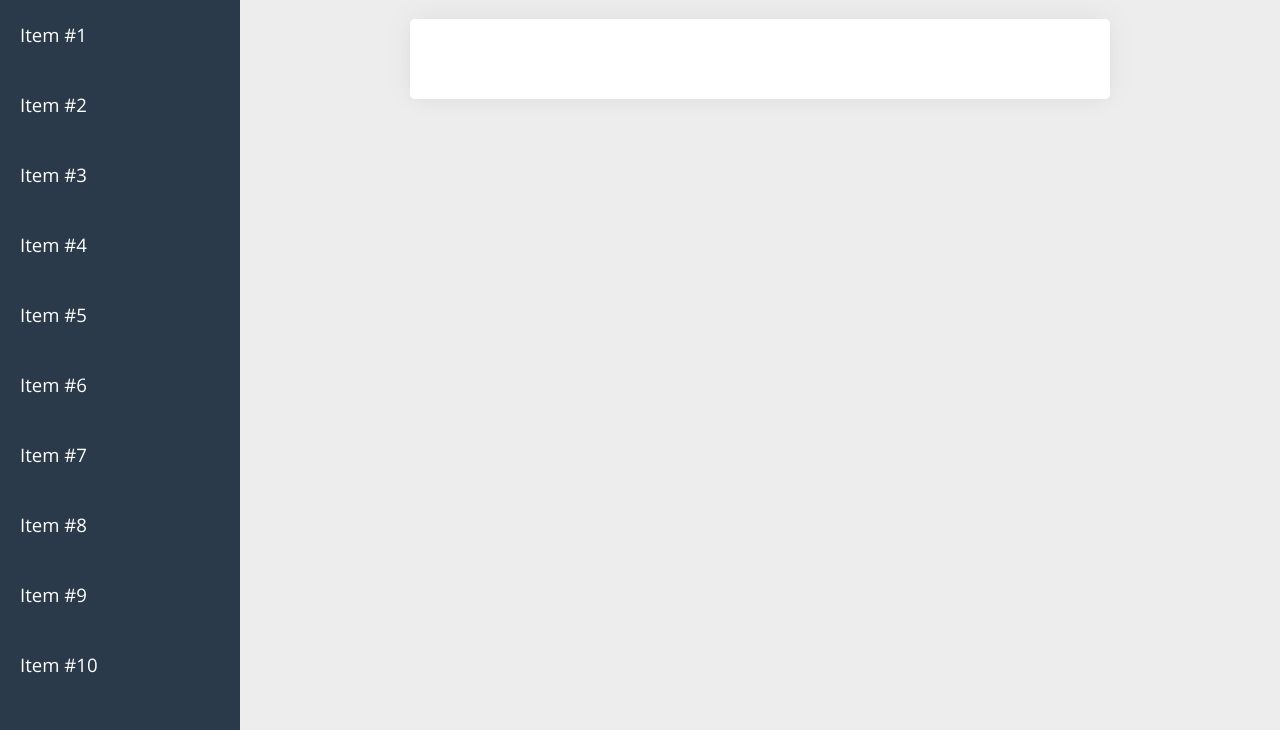
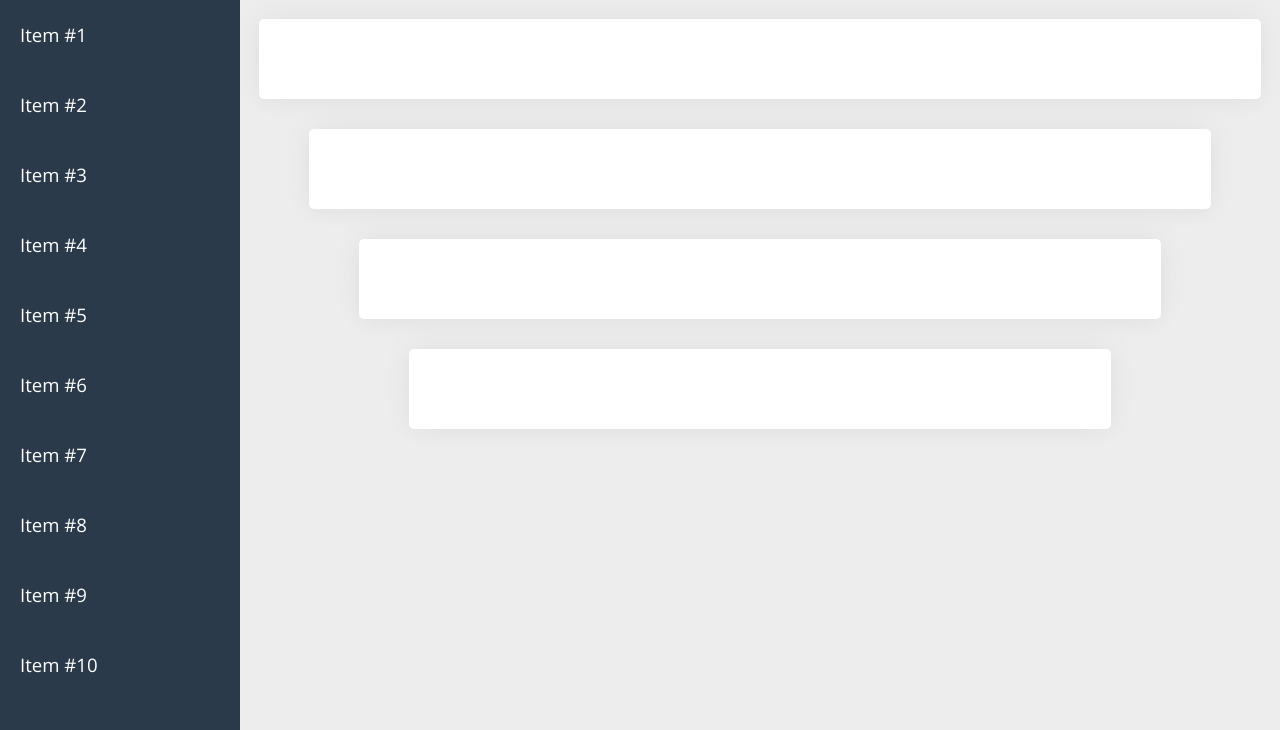
Before and after one commit to developerG27/napssive-theme, a PHP site: page / in a window 1280 px wide. Shown: the part 70-800 px from the top of the page. Run offline with PHP 8.4, Linux system fonts and the light colour scheme; some libraries are stand-ins or nearby versions.

Commit message:
card aggiornate

```diff
--- a/index.html
+++ b/index.html
@@ -1,14 +1,17 @@
 <!DOCTYPE html>
 <html lang="it">
+
 <head>
   <meta charset="UTF-8">
   <meta name="viewport" content="width=device-width, initial-scale=1.0">
   <meta http-equiv="X-UA-Compatible" content="ie=edge">
-  <link rel="stylesheet" href="https://use.fontawesome.com/releases/v5.8.1/css/all.css" integrity="sha384-50oBUHEmvpQ+1lW4y57PTFmhCaXp0ML5d60M1M7uH2+nqUivzIebhndOJK28anvf" crossorigin="anonymous">
+  <link rel="stylesheet" href="https://use.fontawesome.com/releases/v5.8.1/css/all.css"
+    integrity="sha384-50oBUHEmvpQ+1lW4y57PTFmhCaXp0ML5d60M1M7uH2+nqUivzIebhndOJK28anvf" crossorigin="anonymous">
   <link href="https://fonts.googleapis.com/css?family=Open+Sans" rel="stylesheet">
   <link rel="stylesheet" href="style.css">
   <title>Napssive</title>
 </head>
+
 <body class="theme">
   <header class="header">
     <div class="container">
@@ -46,9 +49,15 @@
       </ul>
     </aside>
 
-  <div class="content">
+    <div class="content">
       <div class="row">
-        <div class="card card-md">
+        <div class="card card-10">
+        </div>
+        <div class="card card-9">
+        </div>
+        <div class="card card-8">
+        </div>
+        <div class="card card-7">
         </div>
       </div>
     </div>
@@ -63,4 +72,5 @@
 </body>
 <script src="script/script.js">
 </script>
+
 </html>
--- a/scss/screen.scss
+++ b/scss/screen.scss
@@ -26,6 +26,7 @@
         display: flex;
         justify-content: center;
         margin: auto;
+        flex-wrap: wrap;
 
         @import 'component/card';
 
--- a/style.css
+++ b/style.css
@@ -147,17 +147,17 @@ body.theme a:active {
   max-width: 240px;
   height: calc(100vh - 70px);
   overflow: scroll;
-  position: sticky !important;
+  position: sticky;
   top: 70px;
   z-index: 30;
 }
 .theme .aside::-webkit-scrollbar {
-  width: 0 !important;
+  width: 0;
 }
 @media screen and (max-width: 960px) {
   .theme .aside {
     width: 22%;
-    max-width: 22% !important;
+    max-width: 22%;
   }
 }
 @media screen and (max-width: 768px) {
@@ -184,7 +184,7 @@ body.theme a:active {
 @media screen and (max-width: 960px) {
   .theme .aside ul li a {
     font-size: 1.2em;
-    padding: 10px !important;
+    padding: 10px;
   }
 }
 
@@ -299,24 +299,42 @@ body.theme a:active {
   border-radius: 5px;
   padding: 40px;
   box-sizing: border-box;
-}
-
-.card-md {
-  width: 60%;
-  min-width: 700px;
+  margin-bottom: 30px;
   background: #fff;
   height: auto;
   box-shadow: 0 -3px 31px 0 rgba(0, 0, 0, 0.05), 0 6px 20px 0 rgba(0, 0, 0, 0.02);
 }
-.card-md .saboxplugin-wrap {
-  margin-bottom: 0px;
-  margin-top: 50px;
+.card-10 {
+  width: 100%;
 }
-.card-md .saboxplugin-wrap img {
-  height: 100px;
-  width: 100px;
-  object-fit: cover;
+.card-9 {
+  width: 90%;
 }
+.card-8 {
+  width: 80%;
+}
+.card-7 {
+  width: 70%;
+}
+.card-6 {
+  width: 60%;
+}
+.card-5 {
+  width: 50%;
+}
+.card-4 {
+  width: 40%;
+}
+.card-3 {
+  width: 30%;
+}
+.card-2 {
+  width: 20%;
+}
+.card-1 {
+  width: 10%;
+}
+
 .card-md.news {
   width: 80%;
 }
@@ -511,27 +529,46 @@ body.theme a:active {
   display: flex;
   justify-content: center;
   margin: auto;
+  flex-wrap: wrap;
 }
 .theme .main-container .content .row .card {
   border-radius: 5px;
   padding: 40px;
   box-sizing: border-box;
-}
-.theme .main-container .content .row .card-md {
-  width: 60%;
-  min-width: 700px;
+  margin-bottom: 30px;
   background: #fff;
   height: auto;
   box-shadow: 0 -3px 31px 0 rgba(0, 0, 0, 0.05), 0 6px 20px 0 rgba(0, 0, 0, 0.02);
 }
-.theme .main-container .content .row .card-md .saboxplugin-wrap {
-  margin-bottom: 0px;
-  margin-top: 50px;
+.theme .main-container .content .row .card-10 {
+  width: 100%;
 }
-.theme .main-container .content .row .card-md .saboxplugin-wrap img {
-  height: 100px;
-  width: 100px;
-  object-fit: cover;
+.theme .main-container .content .row .card-9 {
+  width: 90%;
+}
+.theme .main-container .content .row .card-8 {
+  width: 80%;
+}
+.theme .main-container .content .row .card-7 {
+  width: 70%;
+}
+.theme .main-container .content .row .card-6 {
+  width: 60%;
+}
+.theme .main-container .content .row .card-5 {
+  width: 50%;
+}
+.theme .main-container .content .row .card-4 {
+  width: 40%;
+}
+.theme .main-container .content .row .card-3 {
+  width: 30%;
+}
+.theme .main-container .content .row .card-2 {
+  width: 20%;
+}
+.theme .main-container .content .row .card-1 {
+  width: 10%;
 }
 .theme .main-container .content .row .card-md.news {
   width: 80%;
```
Also changed, not shown: scss/component/_aside.scss (+4 -4 lines), scss/component/_card.scss (+35 -15 lines), 1 other file.
